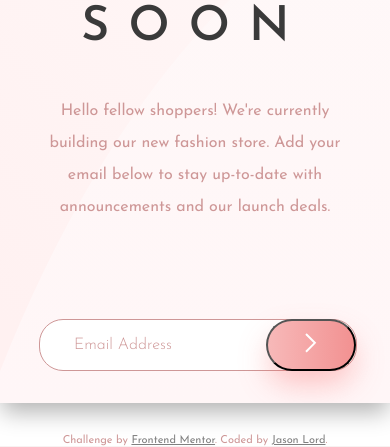
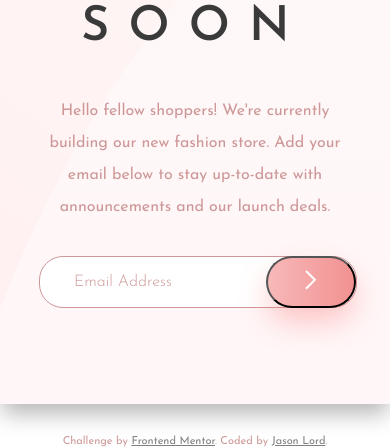
Before and after one commit to jasonlord/base-apparel-coming-soon-master-jason, a PHP site: page /index.html in a window 390 px wide. Shown: the part 583-1030 px from the top of the page. Run offline with PHP 8.4, Linux system fonts and the light colour scheme; some libraries are stand-ins or nearby versions.

Commit message:
fixed a spacing issue at the bottom of the page

```diff
--- a/css/style.css
+++ b/css/style.css
@@ -268,6 +268,7 @@ body {
     margin-top: 2rem;
     max-width: 750px;
     width: 80%;
+    margin-bottom: 6rem;
 }
 
 #emailSubmitForm p {
@@ -365,6 +366,7 @@ footer {
 
 #emailSubmitForm {
     position: relative;
+    margin-bottom: 6rem;
 }
 
 #emailSubmitForm #errorIcon {
@@ -414,11 +416,11 @@ footer {
     #comingSoonSectionContent p {
         width: 80%;
         margin: 2.05rem auto;
-        margin-bottom: 6rem;
     }
     #emailSubmitForm {
         position: relative;
         width: 80%;
         margin: 2rem auto;
+        margin-bottom: 6rem;
     }
 }
```
